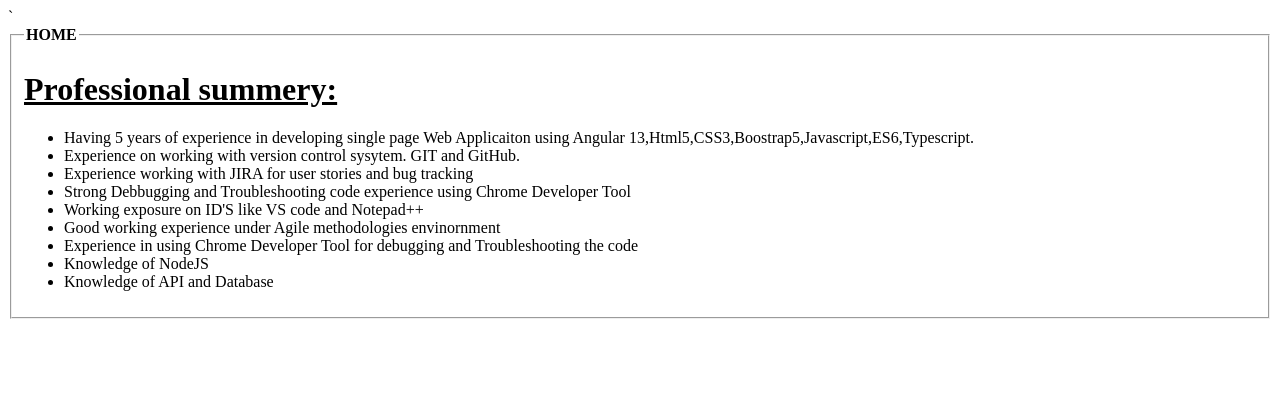
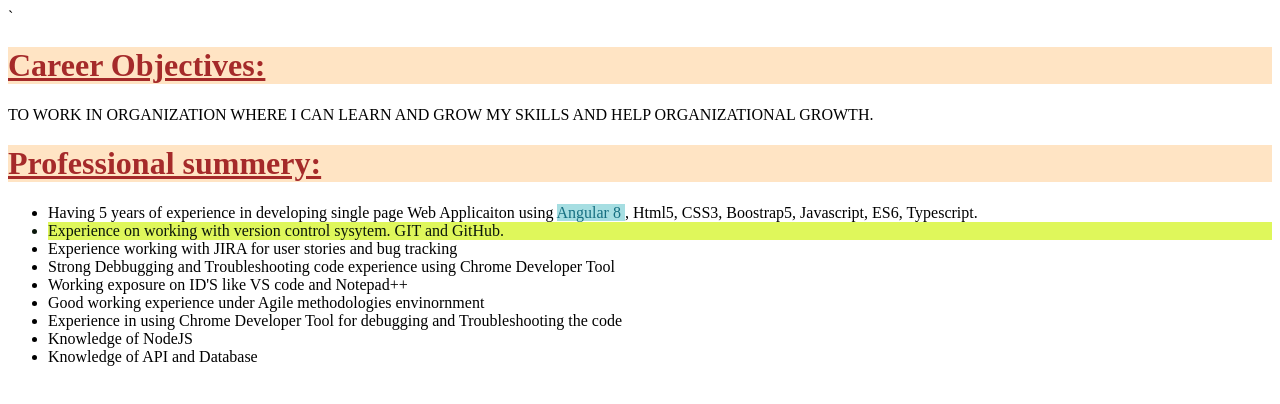
Before and after one commit to nehabirajdar996/my-profile, a plain HTML site: page home.html in a window 1280 px wide. Drawn offline with Linux system fonts and the light colour scheme.

Commit message:
updated home and index file with some css properties
updated home and index file with some css properties

```diff
--- a/home.html
+++ b/home.html
@@ -2,23 +2,35 @@
 <html>
     <head>
         <title>home</title>
+        <style>
+            .heading{
+                color: #a52a2a;
+                background-color: rgb(255, 228, 196);
+
+            }
+            #angular{
+                color: rgb(22, 111, 129);
+                background-color: rgb(166, 222, 226);
+            }
+            #vcs{
+                color: rgb(10, 22, 11);
+                background-color: rgb(223, 247, 91);
+            }
+
+        </style>
+
     </head>`
     <body>
-        <fieldset>
-            <legend><span><strong>HOME</strong></span></legend>
+        <h1 class="heading"><u>Career Objectives:</u></h1>
+        <p>TO WORK IN ORGANIZATION WHERE I CAN LEARN AND GROW MY SKILLS AND HELP ORGANIZATIONAL GROWTH.</p>
 
 
-            <h1><U>Professional summery:</U></h1>
+            <h1 class="heading"><U>Professional summery:</U></h1>
 
         <p>
             <ul>
-                <li>
-                    Having 5 years of experience in developing single page Web Applicaiton using Angular 13,Html5,CSS3,Boostrap5,Javascript,ES6,Typescript.
-                </li>
-                <li>
-                    Experience on working with version control sysytem. GIT and GitHub.
-
-                </li>
+                <li>Having 5 years of experience in developing single page Web Applicaiton using <span id="angular"> Angular 8 </span>, Html5, CSS3, Boostrap5, Javascript, ES6, Typescript.</li>
+                <li id="vcs">Experience on working with version control sysytem. GIT and GitHub.</li>
                 <li>Experience working with JIRA for user stories and bug tracking</li>
                 <li>Strong Debbugging and Troubleshooting code experience using Chrome Developer Tool</li>
                 <li>Working exposure on ID'S like VS code and Notepad++</li>
@@ -29,6 +41,6 @@
                 </li>
             </ul>
         </p>
-    </fieldset>
+
     </bodyy>
     </html>
```
Also changed, not shown: index.html (+7 -1 lines).
